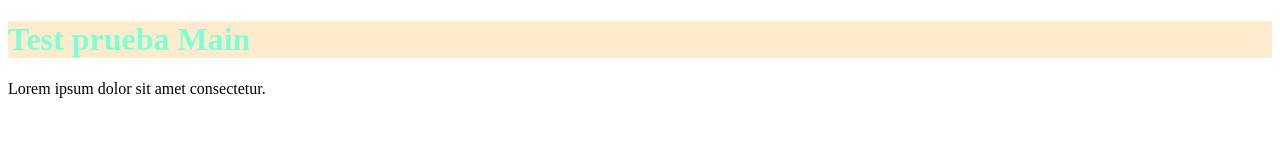
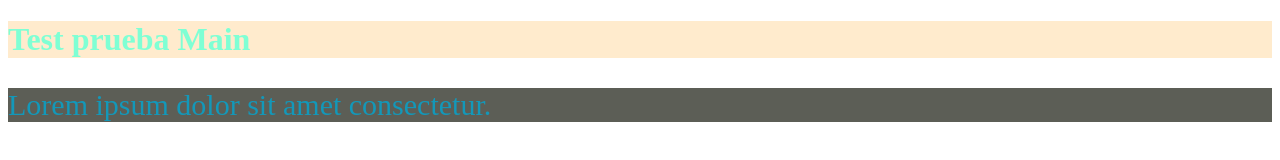
Before and after one commit to Cam291/test-github-page, a plain HTML site: page index.html in a window 1280 px wide. Drawn offline with Linux system fonts and the light colour scheme.

Commit message:
agregue estilos

```diff
--- a/index.html
+++ b/index.html
@@ -10,7 +10,9 @@
 
 <body>
     <h1> Test prueba Main</h1>
-    <p>Lorem ipsum dolor sit amet consectetur.</p>
+    <div>
+        <p>Lorem ipsum dolor sit amet consectetur.</p>
+    </div>
 </body>
 
 </html>
--- a/style.css
+++ b/style.css
@@ -4,5 +4,8 @@ h1 {
 }
 
 p {
-    color: black;
+    font-size: 30px;
+    color: #1398b9;
+    solid;
+    background-color: #5c5e56;
 }
```
